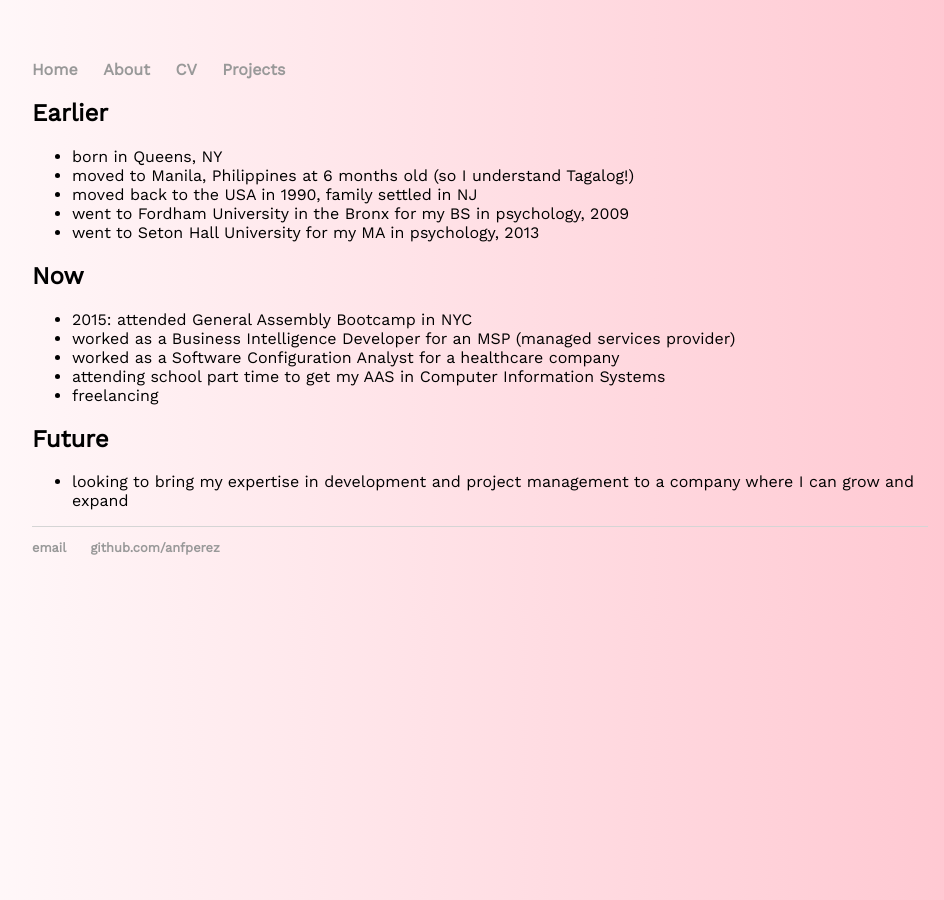
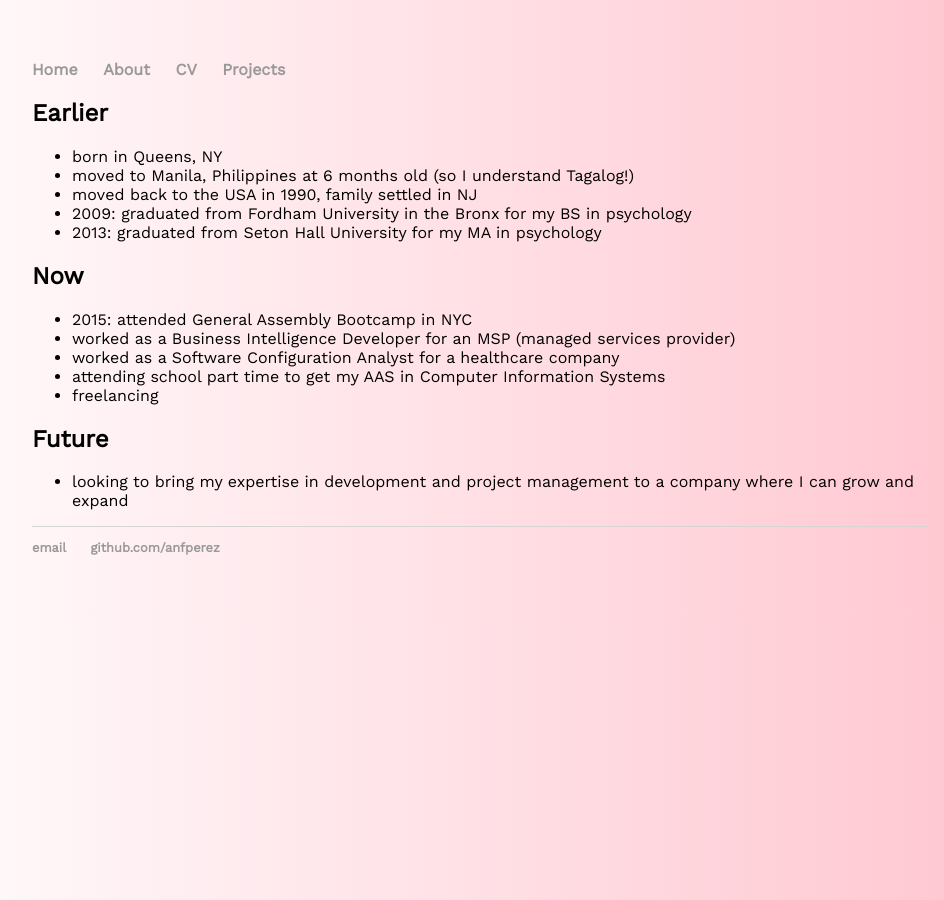
Before and after one commit to anfperez/anfperez.github.io, a Jekyll site: the page built from about.html, in a window 1280 px wide. Shown: the whole page, without its empty margins (160-1104 px from the left). Built offline with Jekyll 4.4.1, drawn with Linux system fonts in a browser that asks for light colours.

Commit message:
made changes

```diff
--- a/about.html
+++ b/about.html
@@ -9,8 +9,8 @@ title: Angela Perez, Developer
 			<li> born in Queens, NY </li>
 			<li> moved to Manila, Philippines at 6 months old (so I understand Tagalog!) </li>
 			<li> moved back to the USA in 1990, family settled in NJ </li>
-			<li> went to Fordham University in the Bronx for my BS in psychology, 2009 </li>
-			<li> went to Seton Hall University for my MA in psychology, 2013 </li>
+			<li> 2009: graduated from Fordham University in the Bronx for my BS in psychology</li>
+			<li> 2013: graduated from Seton Hall University for my MA in psychology</li>
 		</ul>
 	<h2> Now </h2>
 		<ul>
--- a/index.html
+++ b/index.html
@@ -4,6 +4,7 @@ title: Angela Perez, Developer
 ---
 <div class="blurb ">
 	<h1 class = "typewriter">Hi there, I'm Angela</h1>
-	<p>Let's work together!</p>
+	<p>I am a full-stack web developer from the Bronx, NY</p>
+	<p> Let's work together! </p>
 	<img src="angela.jpg" />
 </div>
```
